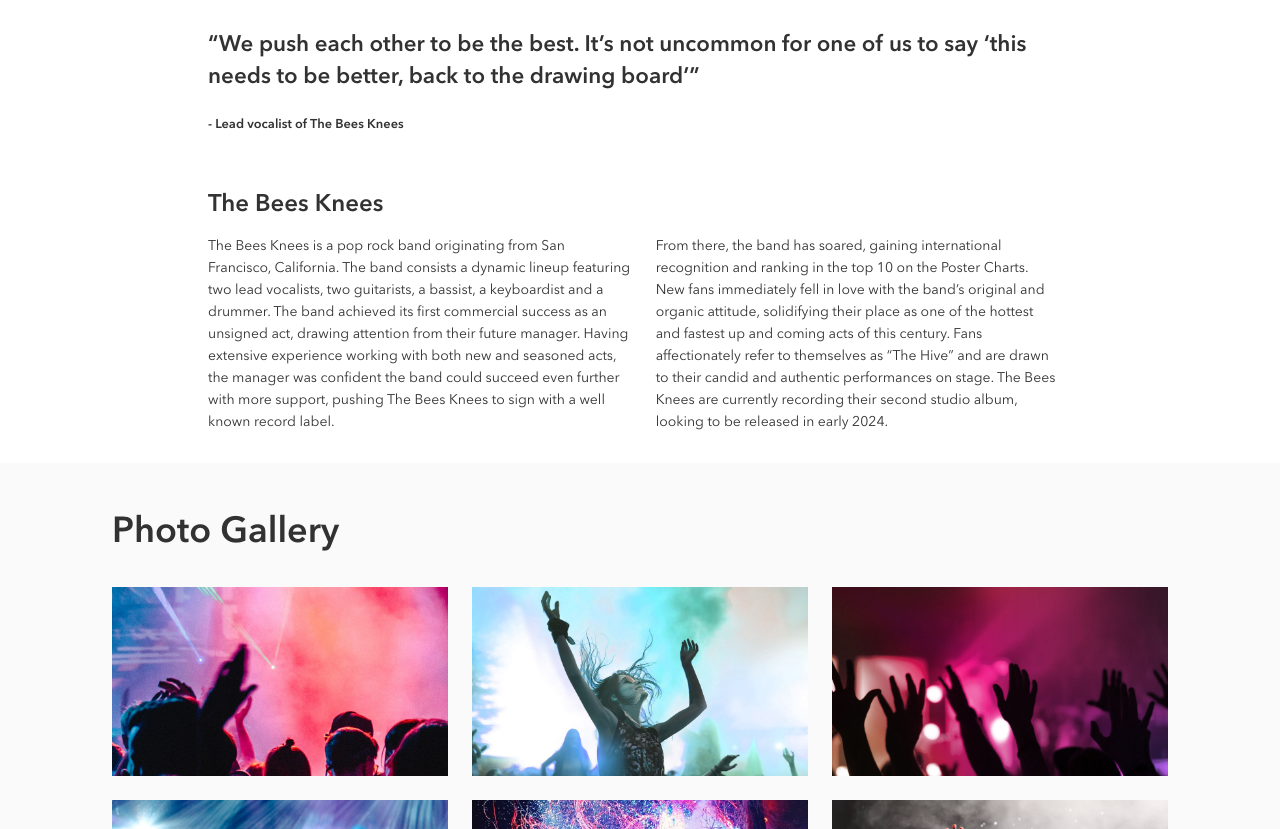
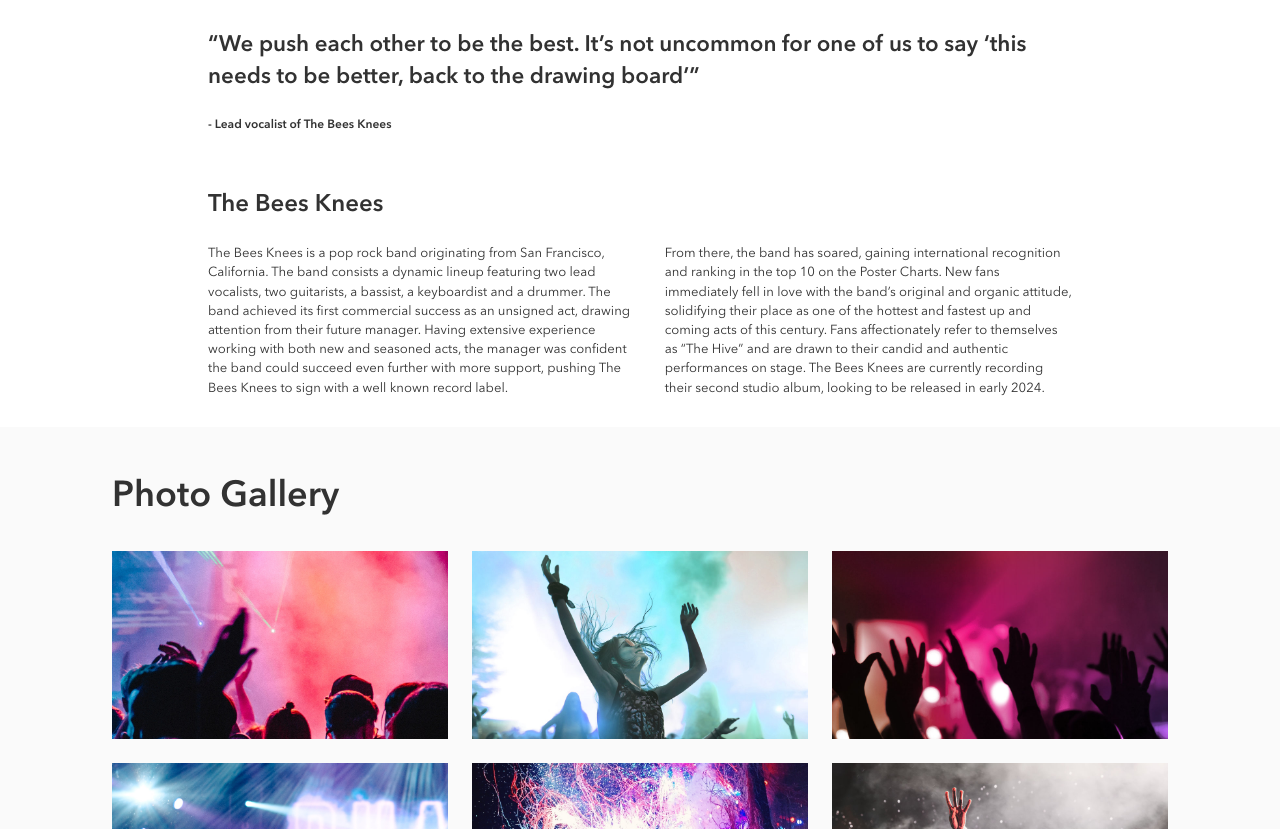
Before and after one commit to rakshajay/Raksha-Shetty-Bandsite, a plain HTML site: page index.html in a window 1280 px wide. Shown: the part 1264-2093 px from the top of the page. Drawn offline with Linux system fonts and the light colour scheme.

```diff
--- a/styles/bio.scss
+++ b/styles/bio.scss
@@ -174,7 +174,8 @@
                     font-family: 'Avenir Next';
                     font-size: 1.4rem;
                     line-height: 2rem;
-                    margin-bottom: 1rem;
+                    margin-bottom: .45rem;
+                    margin-top: 2rem;
                 }
 
                 @include desktop {
@@ -187,12 +188,12 @@
 
                 @include tablet {
                     font-size: 1.1rem;
-                    margin: 1rem 0 3rem;
+                    margin: 0rem 0 3rem;
                     font-weight: 600;
                 }
 
                 @include desktop {
-                    font-size: .8rem;
+                    font-size: .75rem;
                     margin: 1rem 0 3rem;
                     font-weight: 600;
                 }
@@ -201,7 +202,7 @@
             h3 {
                 @include mobile-sub-header;
                 font-weight: 600;
-                margin: 1.5rem 0 0;
+                margin: 1.5rem 0 .6rem;
 
                 @include tablet {
                     @include tablet-sub-header;
@@ -212,12 +213,12 @@
                 @include tablet {
                     display: flex;
                     flex-direction: row;
-                    gap: 0.85rem;
+                    gap: 2rem;
                 }
 
                 p {
                     @include mobile-body-copy;
-                    padding-right: 0.7rem;
+
 
                     @include tablet {
                         @include tablet-body-copy;
--- a/styles/partials/_mixins.scss
+++ b/styles/partials/_mixins.scss
@@ -18,7 +18,7 @@
 ;
 
 @mixin desktop {
-    @media (min-width:1200px) {
+    @media (min-width:1280px) {
         @content;
     }
 }
@@ -63,8 +63,8 @@
 
 @mixin tablet-body-copy {
     font-family: 'Avenir Next';
-    font-size: .875rem;
-    line-height: 1.375rem;
+    font-size: .82rem;
+    line-height: 1.2rem;
 }
 
 @mixin mobile-body-copy {
```
Also changed, not shown: styles/bio.css, 2 other files.
